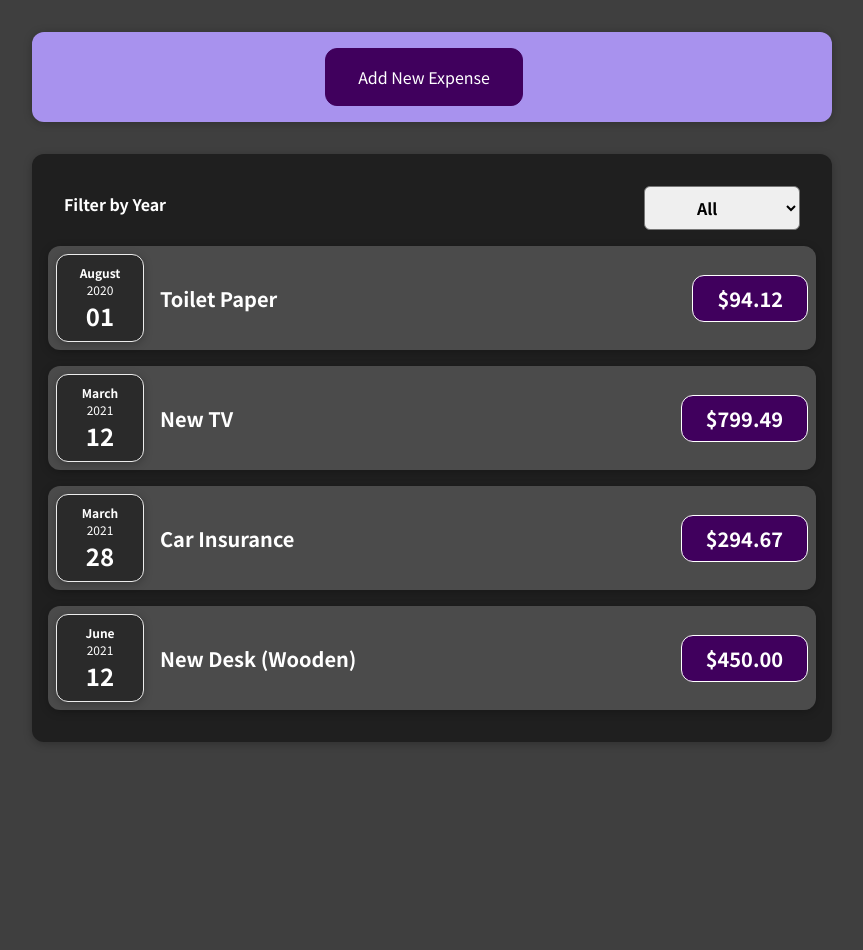
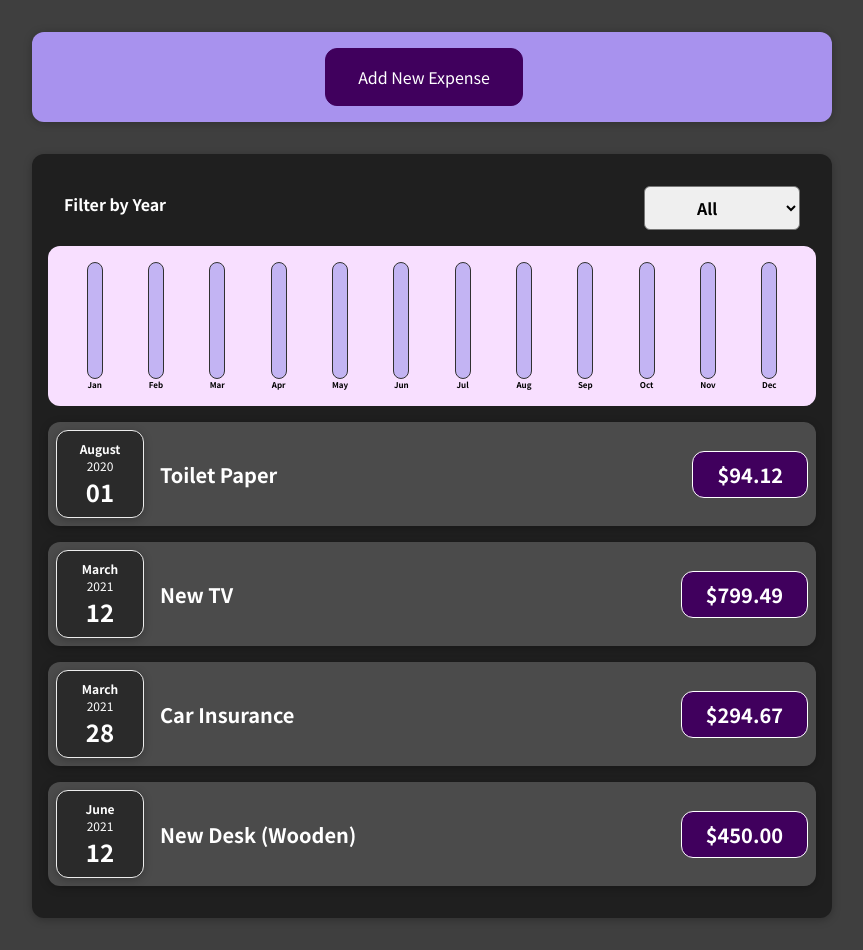
Before and after one commit to kazblacktopp/react-expenses-app, a React (Create React App) app: page / in a window 1280 px wide. Shown: the whole page, without its empty margins (208-1071 px from the left). Before the commit the page ends 800 px from the top, so only its background shows below. Built offline with nearby package versions, Linux system fonts and the light colour scheme.

Commit message:
Added ExpensesChart component to JSX output

```diff
--- a/src/components/Expenses/Expenses.js
+++ b/src/components/Expenses/Expenses.js
@@ -2,6 +2,7 @@ import { useState } from 'react';
 import Card from '../UI/Card';
 import ExpensesList from './ExpensesList';
 import ExpensesFilter from './ExpensesFilter';
+import ExpensesChart from './ExpensesChart';
 import './Expenses.css';
 
 function Expenses(props) {
@@ -20,6 +21,7 @@ function Expenses(props) {
   return (
     <Card className="expenses">
       <ExpensesFilter onExpenseFilter={expenseFilterHandler} />
+      <ExpensesChart />
       <ExpensesList items={filteredExpenses} filteredYear={filteredYear} />
     </Card>
   );
```
